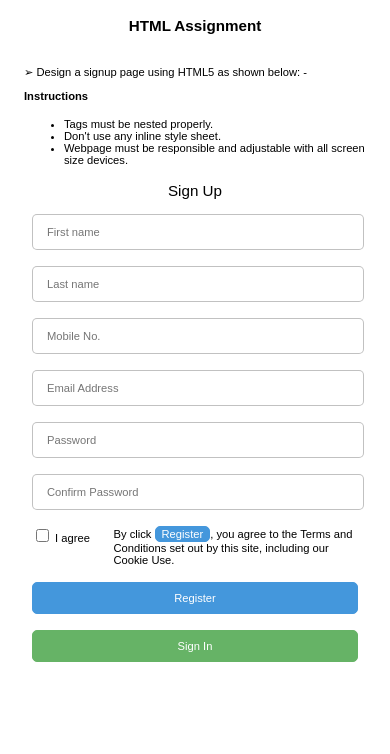
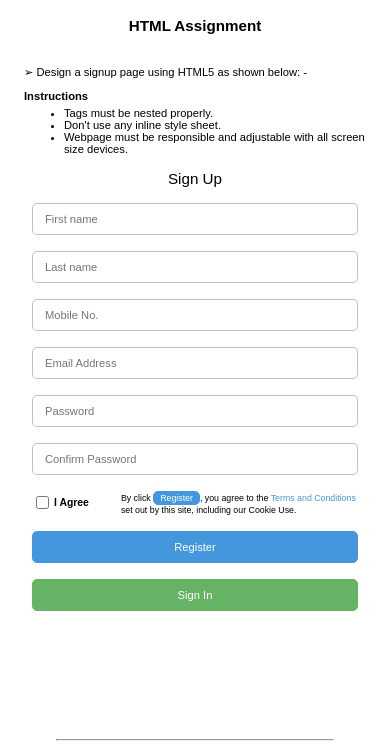
Before and after one commit to phuongng/HTMLAssignment, a plain HTML site: page index.html in a window 390 px wide. Shown: the part 76-830 px from the top of the page. Drawn offline with Linux system fonts and the light colour scheme.

Commit message:
update css

```diff
--- a/index.html
+++ b/index.html
@@ -97,13 +97,13 @@
           </div>
         </div>
 
-        <div class="agreeSection">
-          <div>
+        <div class="agreementSection">
+          <div class="agreementTitle">
             <input type="checkbox" name="agree" id="agree" required />
-            <label for="email">I agree </label>
+            <label for="email" class="agree">I Agree </label>
           </div>
 
-          <div>
+          <div class="agreementDetails">
             By click <button class="btnRegister">Register</button>, you agree to
             the <a href="#">Terms and Conditions</a> set out by this site,
             including our Cookie Use.
--- a/style.css
+++ b/style.css
@@ -1,12 +1,14 @@
+html {
+  box-sizing: border-box;
+}
+
 body {
   padding: 0 3rem;
-  height: 100vh;
+  height: auto;
   font-family: Arial, Helvetica, sans-serif;
+  box-sizing: border-box;
 }
 
-section {
-  height: 120vh;
-}
 .antraLogo {
   width: 12rem;
   position: relative;
@@ -23,6 +25,9 @@ h1 {
   margin-bottom: 0;
 }
 
+ul {
+  margin: 5px 0;
+}
 .signUp {
   font-size: 2.5rem;
   text-align: center;
@@ -33,20 +38,23 @@ h1 {
   display: grid;
   grid-template-columns: 1fr;
   grid-gap: 1rem;
+  box-sizing: border-box;
 }
 
 .formName {
   display: grid;
   grid-template-columns: repeat(2, 1fr);
   grid-gap: 3rem;
+  align-items: center;
 }
 
 .inputText {
   font-size: 1.1rem;
   height: 2.5rem;
+  padding: 0 12px;
   width: 100%;
-
   border-radius: 5px;
+  box-sizing: border-box;
 }
 
 input {
@@ -60,12 +68,23 @@ input:focus {
   box-shadow: 0 0 5px rgba(68, 151, 220, 0.8);
 }
 
-.inputText::placeholder {
-  padding: 0rem 12px;
+.agreementSection {
+  display: grid;
+  grid-template-columns: 1fr 4fr;
 }
-.agreeSection {
-  display: grid;
-  grid-template-columns: 1fr 3fr;
+
+.agreementSection .agree {
+  font-weight: 600;
+  margin-left: 2px;
+}
+
+.agreementTitle {
+  display: flex;
+  align-items: center;
+}
+.agreementDetails {
+  font-size: 0.9rem;
+  /* font-weight: 300; */
 }
 
 .btnRegister {
@@ -91,7 +110,7 @@ input:focus {
 
 a {
   text-decoration: none;
-  color: black;
+  color: #4497dc;
 }
 
 footer {
@@ -100,12 +119,16 @@ footer {
   bottom: 0;
   font-size: 0.8rem;
   padding-bottom: 3rem;
-  padding-top: 10rem;
+  padding-top: 15rem;
+}
+
+footer a {
+  color: black;
 }
 
 hr {
   position: relative;
-  margin: 1rem 2rem 0.5rem;
+  margin: 1rem 2rem;
 }
 
 .antraFooter {
@@ -120,18 +143,15 @@ hr {
   .form {
     padding: 0 5rem;
   }
-
-  section {
-    height: 85vh;
-  }
-
   .inputText,
   .button {
     font-size: 1rem;
   }
+}
 
+@media (max-width: 920px) {
   footer {
-    padding-top: 10rem;
+    padding-top: 20rem;
   }
 }
 
@@ -143,35 +163,40 @@ hr {
     padding: 0 1rem;
   }
 
-  section {
-    height: 90vh;
-  }
-
   .topSection p,
   li {
     font-size: 0.8rem;
   }
 
-  .instruction {
+  .agreementSection {
+    grid-template-columns: 1.5fr 4fr;
+  }
+  .instruction,
+  .agreementSection,
+  .inputText {
     font-size: 0.8rem;
   }
 
+  .agreementDetails,
+  .btnRegister {
+    font-size: 0.7rem;
+  }
   .signUp {
     font-size: 2rem;
   }
 
-  .agreeSection,
-  .btnRegister {
-    font-size: 0.8rem;
+  .formName {
+    grid-gap: 2rem;
   }
 
   footer {
+    padding-top: 10rem;
     padding-bottom: 1rem;
     font-size: 0.6rem;
   }
-  .inputText,
+
   .button {
-    font-size: 0.8rem;
+    font-size: 0.9rem;
   }
 }
 
@@ -187,9 +212,6 @@ hr {
     font-size: 95%;
   }
 
-  section {
-    height: 80vh;
-  }
   .form {
     padding: 0 0.5rem;
   }
@@ -204,18 +226,22 @@ hr {
     font-size: 0.7rem;
   }
 
-  .instruction {
-    font-size: 0.7rem;
+  .instruction,
+  .agreementSection,
+  .inputText {
+    font-size: 0.65rem;
   }
 
-  .agreeSection,
+  .agreementDetails,
   .btnRegister {
-    font-size: 0.7rem;
+    font-size: 0.55rem;
   }
 
   footer {
     font-size: 0.5rem;
+    padding-top: 7rem;
   }
+
   .inputText,
   .button {
     font-size: 0.7rem;
```
